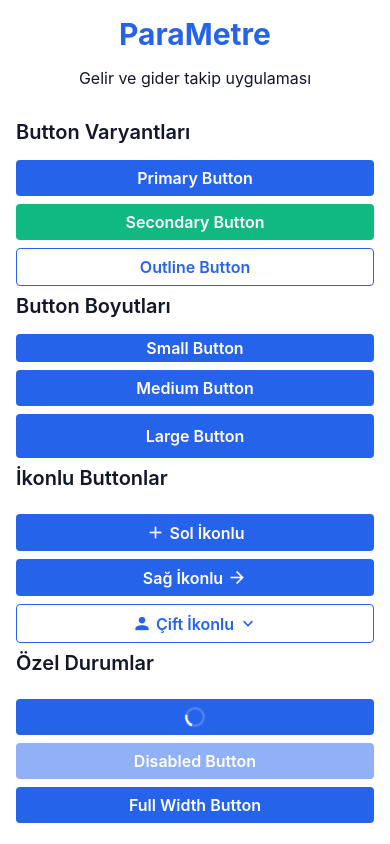
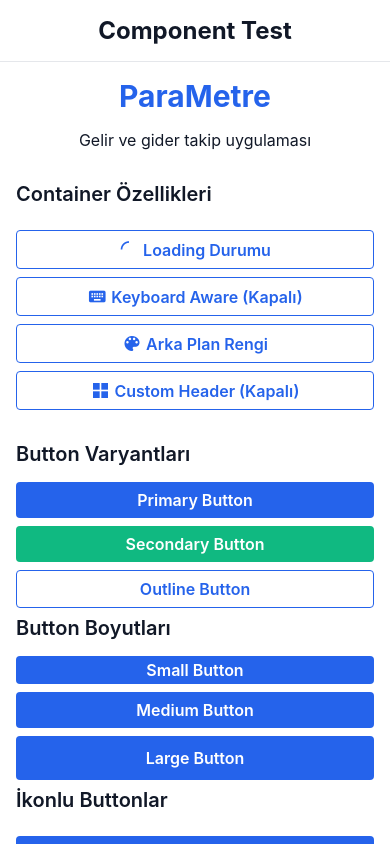
Before and after one commit to ariciburak/parametre, a React Native app: screen / in a window 390 px wide. Built offline with nearby package versions, Linux system fonts and the light colour scheme.

Commit message:
feat: add Container component tests and functionality

```diff
--- a/App.tsx
+++ b/App.tsx
@@ -1,21 +1,85 @@
 import { StatusBar } from 'expo-status-bar';
-import { StyleSheet, View, ScrollView } from 'react-native';
-import { SafeAreaProvider, SafeAreaView } from 'react-native-safe-area-context';
+import { StyleSheet, View } from 'react-native';
+import { SafeAreaProvider } from 'react-native-safe-area-context';
 import { colors } from './src/theme';
 import { Text } from './src/components/common/Text';
 import { Button } from './src/components/common/Button';
+import { Container } from './src/components/common/Container';
 import { MaterialCommunityIcons } from '@expo/vector-icons';
+import { useState } from 'react';
 
 export default function App() {
+  const [isLoading, setIsLoading] = useState(false)
+  const [isKeyboardAware, setIsKeyboardAware] = useState(false)
+  const [backgroundColor, setBackgroundColor] = useState(colors.background.default)
+  const [hasCustomHeader, setHasCustomHeader] = useState(false)
+
+  const toggleLoading = () => {
+    setIsLoading(!isLoading)
+    // 3 saniye sonra loading'i kapat
+    if (!isLoading) {
+      setTimeout(() => {
+        setIsLoading(false)
+      }, 3000)
+    }
+  }
+
+  const toggleBackgroundColor = () => {
+    setBackgroundColor(
+      backgroundColor === colors.background.default
+        ? colors.background.paper
+        : colors.background.default
+    )
+  }
+
+  const customHeader = hasCustomHeader ? (
+    <View style={styles.customHeader}>
+      <Button
+        size="small"
+        variant="outline"
+        leftIcon={
+          <MaterialCommunityIcons
+            name="arrow-left"
+            size={20}
+            color={colors.primary.main}
+          />
+        }
+        onPress={() => setHasCustomHeader(false)}
+      >
+        Geri
+      </Button>
+      <Text variant="h3" color={colors.primary.main}>
+        Özel Başlık
+      </Text>
+      <Button
+        size="small"
+        variant="outline"
+        rightIcon={
+          <MaterialCommunityIcons
+            name="dots-vertical"
+            size={20}
+            color={colors.primary.main}
+          />
+        }
+        onPress={() => {}}
+      >
+        Menü
+      </Button>
+    </View>
+  ) : undefined
+
   return (
     <SafeAreaProvider>
-      <SafeAreaView style={styles.container}>
-        <ScrollView
-          style={styles.scrollView}
-          contentContainerStyle={styles.scrollViewContent}
-          showsVerticalScrollIndicator={false}
+      <Container
+        scroll
+        loading={isLoading}
+        keyboardAware={isKeyboardAware}
+        backgroundColor={backgroundColor}
+        header={customHeader}
+        headerProps={{
+          title: !hasCustomHeader ? 'Component Test' : undefined,
+        }}
       >
-          <View style={styles.content}>
         <Text
           variant="h1"
           color={colors.primary.main}
@@ -31,6 +95,73 @@ export default function App() {
         >
           Gelir ve gider takip uygulaması
         </Text>
+
+        {/* Container Test Section */}
+        <View style={styles.buttonContainer}>
+          <Text variant="h3" style={styles.sectionTitle}>
+            Container Özellikleri
+          </Text>
+
+          <Button
+            variant="outline"
+            style={styles.buttonSpacing}
+            onPress={toggleLoading}
+            leftIcon={
+              <MaterialCommunityIcons
+                name="loading"
+                size={20}
+                color={colors.primary.main}
+              />
+            }
+          >
+            Loading Durumu
+          </Button>
+
+          <Button
+            variant="outline"
+            style={styles.buttonSpacing}
+            onPress={() => setIsKeyboardAware(!isKeyboardAware)}
+            leftIcon={
+              <MaterialCommunityIcons
+                name="keyboard"
+                size={20}
+                color={colors.primary.main}
+              />
+            }
+          >
+            Keyboard Aware {isKeyboardAware ? '(Açık)' : '(Kapalı)'}
+          </Button>
+
+          <Button
+            variant="outline"
+            style={styles.buttonSpacing}
+            onPress={toggleBackgroundColor}
+            leftIcon={
+              <MaterialCommunityIcons
+                name="palette"
+                size={20}
+                color={colors.primary.main}
+              />
+            }
+          >
+            Arka Plan Rengi
+          </Button>
+
+          <Button
+            variant="outline"
+            style={styles.buttonSpacing}
+            onPress={() => setHasCustomHeader(!hasCustomHeader)}
+            leftIcon={
+              <MaterialCommunityIcons
+                name="view-grid"
+                size={20}
+                color={colors.primary.main}
+              />
+            }
+          >
+            Custom Header {hasCustomHeader ? '(Açık)' : '(Kapalı)'}
+          </Button>
+        </View>
 
         {/* Button Test Section */}
         <View style={styles.buttonContainer}>
@@ -171,32 +302,13 @@ export default function App() {
             Full Width Button
           </Button>
         </View>
-          </View>
-        </ScrollView>
+      </Container>
       <StatusBar style="auto" />
-      </SafeAreaView>
     </SafeAreaProvider>
   );
 }
 
 const styles = StyleSheet.create({
-  container: {
-    flex: 1,
-    backgroundColor: colors.background.default,
-  },
-  scrollView: {
-    flex: 1,
-    width: '100%',
-  },
-  scrollViewContent: {
-    flexGrow: 1,
-  },
-  content: {
-    flex: 1,
-    alignItems: 'center',
-    justifyContent: 'flex-start',
-    padding: 16,
-  },
   subtitle: {
     marginTop: 16,
   },
@@ -210,4 +322,10 @@ const styles = StyleSheet.create({
   sectionTitle: {
     marginBottom: 16,
   },
+  customHeader: {
+    flexDirection: 'row',
+    alignItems: 'center',
+    justifyContent: 'space-between',
+    paddingHorizontal: 16,
+  },
 });
--- /dev/null
+++ b/src/components/common/Container.tsx
@@ -0,0 +1,147 @@
+import React from 'react'
+import {
+  View,
+  ScrollView,
+  StyleSheet,
+  ViewStyle,
+  ActivityIndicator,
+  KeyboardAvoidingView,
+  Platform,
+} from 'react-native'
+import { SafeAreaView } from 'react-native-safe-area-context'
+import { colors, spacing } from '../../theme'
+import { Text } from './Text'
+
+interface ContainerProps {
+  children: React.ReactNode
+  scroll?: boolean
+  style?: ViewStyle
+  contentContainerStyle?: ViewStyle
+  loading?: boolean
+  header?: React.ReactNode
+  headerProps?: {
+    showBackButton?: boolean
+    title?: string
+    rightComponent?: React.ReactNode
+  }
+  backgroundColor?: string
+  safeArea?: boolean
+  keyboardAware?: boolean
+}
+
+export const Container = ({
+  children,
+  scroll = false,
+  style,
+  contentContainerStyle,
+  loading = false,
+  header,
+  headerProps,
+  backgroundColor = colors.background.default,
+  safeArea = true,
+  keyboardAware = false,
+}: ContainerProps) => {
+  const Wrapper = safeArea ? SafeAreaView : View
+  const Content = scroll ? ScrollView : View
+
+  const containerStyle = [
+    styles.container,
+    { backgroundColor },
+    style,
+  ]
+
+  const contentStyle = [
+    styles.content,
+    !scroll && styles.contentFlex,
+    contentContainerStyle,
+  ]
+
+  const renderHeader = () => {
+    if (!header && !headerProps?.title) return null
+
+    return (
+      <View style={styles.header}>
+        {header || (
+          <Text variant="h2" style={styles.headerTitle}>
+            {headerProps?.title}
+          </Text>
+        )}
+      </View>
+    )
+  }
+
+  const renderContent = () => {
+    if (loading) {
+      return (
+        <View style={styles.loadingContainer}>
+          <ActivityIndicator size="large" color={colors.primary.main} />
+        </View>
+      )
+    }
+
+    if (scroll) {
+      return (
+        <ScrollView
+          style={styles.scrollView}
+          contentContainerStyle={contentStyle}
+          showsVerticalScrollIndicator={false}
+        >
+          {children}
+        </ScrollView>
+      )
+    }
+
+    return <View style={contentStyle}>{children}</View>
+  }
+
+  const renderContainer = () => (
+    <Wrapper style={containerStyle}>
+      {renderHeader()}
+      {renderContent()}
+    </Wrapper>
+  )
+
+  if (keyboardAware) {
+    return (
+      <KeyboardAvoidingView
+        style={styles.keyboardAware}
+        behavior={Platform.OS === 'ios' ? 'padding' : undefined}
+      >
+        {renderContainer()}
+      </KeyboardAvoidingView>
+    )
+  }
+
+  return renderContainer()
+}
+
+const styles = StyleSheet.create({
+  container: {
+    flex: 1,
+  },
+  content: {
+    padding: spacing.screen.sm,
+  },
+  contentFlex: {
+    flex: 1,
+  },
+  scrollView: {
+    flex: 1,
+  },
+  loadingContainer: {
+    flex: 1,
+    alignItems: 'center',
+    justifyContent: 'center',
+  },
+  header: {
+    padding: spacing.screen.sm,
+    borderBottomWidth: 1,
+    borderBottomColor: colors.border.light,
+  },
+  headerTitle: {
+    textAlign: 'center',
+  },
+  keyboardAware: {
+    flex: 1,
+  },
+})
```
Lines whose indentation alone changed are shown as unchanged.
